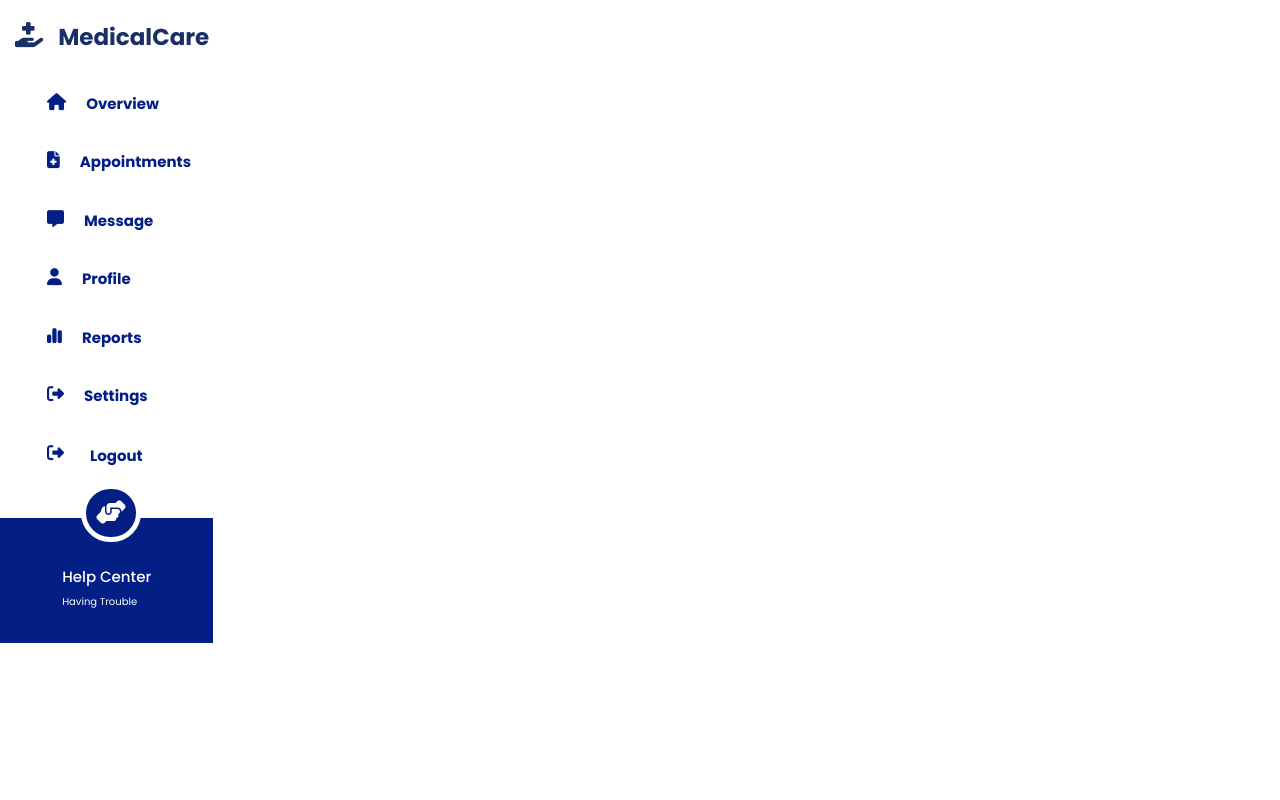
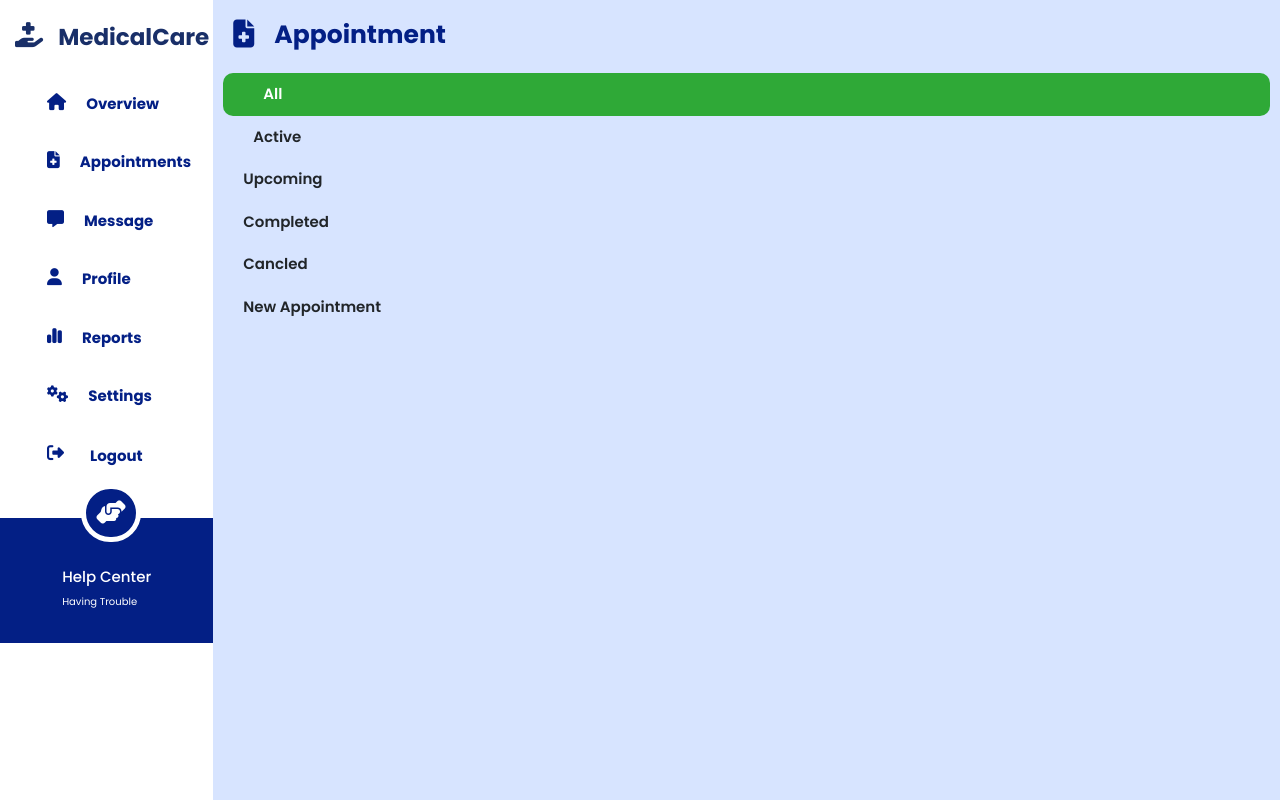
Before and after one commit to sarucm1017/Healthcare_Management-Frontend, a React (Create React App) app: page /appointmentSectionDoctor in a window 1280 px wide. Built offline with nearby package versions, Linux system fonts and the light colour scheme; a web font is replaced by a local one.

Commit message:
appointment doctor

```diff
--- a/src/Componets/Layout/AppointmentSection/Doctors/AppointmentSectionDoctor.jsx
+++ b/src/Componets/Layout/AppointmentSection/Doctors/AppointmentSectionDoctor.jsx
@@ -7,6 +7,36 @@ const AppointmentSectionDoctor = () => {
       <div className="container-fluid">
         <div className="col-md-12 full_container">
           <DoctorsDashboardSideSection />
+          <div className="col-md-10">
+            <div className="main_home">
+              <div className="nav_bar_section">
+                <div className="left_section">
+                  <div className="icon_part">
+                  <i className="fa-solid fa-file-medical"></i>
+                  </div>
+                  <div className="title_part">
+                    <h4>Appointment</h4>
+                  </div>
+                </div>
+                <div className="right_section"></div>
+              </div>
+              <div className="AppointMainSection">
+                <div className="appointmentNavbar">
+                    <div className="appointmentnavbar-left">
+                    <div className="classification all"> All</div>
+                        <div className="classification active">Active</div>
+                        <div className="classification upcoming">Upcoming</div>
+                        <div className="classification completed">Completed</div>
+                        <div className="classification cancled">Cancled</div>
+                    </div>
+                    <div className="appointmentnavbar-right">
+                    <div className="classification cancled">New Appointment</div>
+                    </div>
+                </div>
+                <div className="appointmentmainBody"></div>
+              </div>
+            </div>
+          </div>
         </div>
       </div>
     </>
--- a/src/Componets/Layout/Dashborad/Doctors/DoctorsDashboardSideSection.jsx
+++ b/src/Componets/Layout/Dashborad/Doctors/DoctorsDashboardSideSection.jsx
@@ -51,7 +51,7 @@ const DoctorsDashboardSideSection = () => {
             <a href="/reportOfPatients"><p>Reports</p></a>
           </div>
           <div className="menu setting">
-            <i className="fa-solid fa-right-from-bracket"></i>
+          <i className="fa-solid fa-gears"></i>
            <a href="/"> <p>Settings</p></a>
           </div>
           <div className="menu Logout">
```
